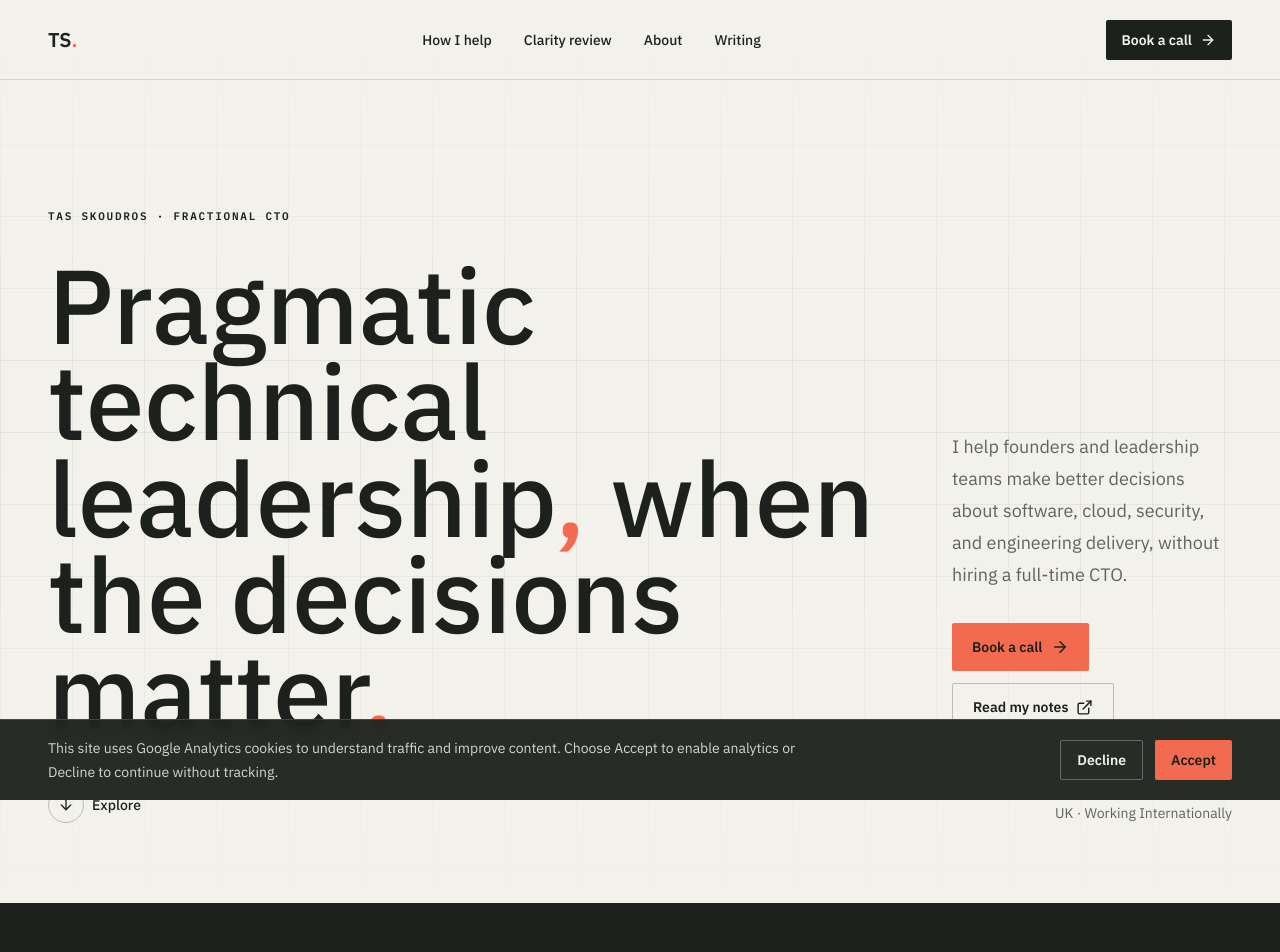
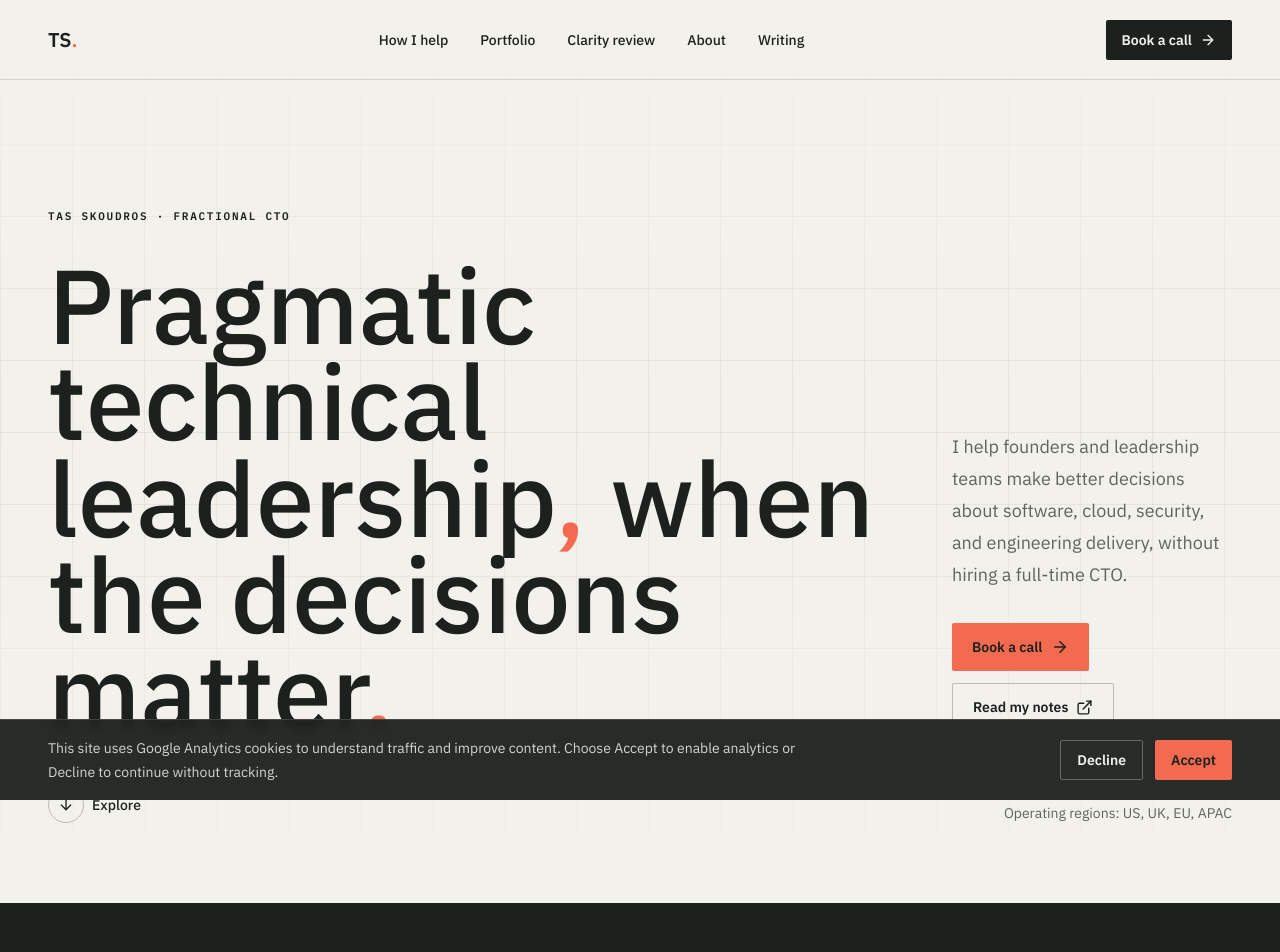
Before and after one commit to tasssko/tas.skoudros.com, a React (Vite) app: page / in a window 1280 px wide. Shown: the top 952 px of the page. Built offline with nearby package versions, Linux system fonts and the light colour scheme.

Commit message:
adding portfolio

```diff
--- a/src/App.tsx
+++ b/src/App.tsx
@@ -1,6 +1,6 @@
 import { useEffect, useState } from 'react'
 import { ArrowDown, ArrowRight, Check, Contact, ExternalLink, Mail } from 'lucide-react'
-import { reviewIncludes, site, situations, supportAreas } from './data/content'
+import { portfolioBusinesses, reviewIncludes, site, situations, supportAreas } from './data/content'
 
 const externalProps = { target: '_blank', rel: 'noreferrer' }
 const consentKey = 'tas_analytics_consent'
@@ -33,6 +33,7 @@ function App() {
           </a>
           <nav className="hidden items-center gap-8 text-sm font-medium md:flex" aria-label="Main navigation">
             <a className="nav-link" href="#work">How I help</a>
+            <a className="nav-link" href="#portfolio">Portfolio</a>
             <a className="nav-link" href="#review">Clarity review</a>
             <a className="nav-link" href="#about">About</a>
             <a className="nav-link" href={site.links.substack} {...externalProps}>Writing</a>
@@ -138,6 +139,30 @@ function App() {
           </div>
         </section>
 
+        <section id="portfolio" className="section-pad bg-ink text-paper">
+          <div className="page-shell">
+            <div className="section-heading">
+              <p className="eyebrow text-paper/55">Portfolio</p>
+              <h2 className="font-display text-4xl leading-tight sm:text-6xl">Businesses I build and support.</h2>
+            </div>
+            <div className="mt-14 grid gap-5 lg:grid-cols-2">
+              {portfolioBusinesses.map((business) => (
+                <article className="portfolio-card" key={business.name}>
+                  <p className="font-mono text-xs uppercase tracking-[0.14em] text-coral">{business.role}</p>
+                  <h3 className="mt-4 font-display text-3xl leading-tight">{business.name}</h3>
+                  <p className="mt-5 max-w-xl leading-7 text-paper/80">{business.summary}</p>
+                  <p className="mt-5 text-sm text-paper/65">{business.focus}</p>
+                  {business.link ? (
+                    <a className="mt-7 inline-flex items-center gap-2 font-semibold text-sun hover:text-paper" href={business.link} {...externalProps}>
+                      Visit business <ExternalLink size={16} />
+                    </a>
+                  ) : null}
+                </article>
+              ))}
+            </div>
+          </div>
+        </section>
+
         <section id="about" className="border-y border-ink/15 bg-white">
           <div className="page-shell grid lg:grid-cols-[0.72fr_1.28fr]">
             <div className="portrait-panel min-h-[420px] lg:min-h-[680px]">
--- a/src/data/content.ts
+++ b/src/data/content.ts
@@ -3,7 +3,7 @@ export const site = {
   role: 'Fractional CTO',
   description:
     'I help founders and leadership teams make better decisions about software, cloud, security, and engineering delivery, without hiring a full-time CTO.',
-  location: 'UK · Working Internationally',
+  location: 'Operating regions: US, UK, EU, APAC',
   email: 'hello@tas.skoudros.com',
   links: {
     book: 'https://calendar.app.google/pYXAUB9v4kSEJ2Aj7',
@@ -45,3 +45,22 @@ export const supportAreas = [
   'Security, resilience, and operational risk',
   'Hiring, vendors, and technical due diligence',
 ]
+
+export const portfolioBusinesses = [
+  {
+    name: 'StackTrack Inc',
+    role: 'Founder & Technical Advisor',
+    summary:
+      'A professional services business helping leadership teams improve engineering delivery, platform maturity, and technical governance.',
+    focus: 'Professional services · Platform engineering · Technical advisory · Delivery visibility',
+    link: 'https://stacktrack.com',
+  },
+  {
+    name: 'Servana Managed Services Ltd (trading as StackTrack UK)',
+    role: 'Director',
+    summary:
+      'The operating company behind StackTrack UK, delivering managed services, cloud operations support, and accountable technical delivery.',
+    focus: 'Managed services · Cloud operations · Security controls · Operational reliability',
+    link: 'https://stacktrack.com',
+  },
+]
--- a/src/index.css
+++ b/src/index.css
@@ -34,6 +34,7 @@
   .button-quiet { @apply border border-ink/25 hover:border-ink; }
   .expertise-item { @apply min-h-52 border-b border-paper/20 py-7 sm:border-b-0 sm:border-r sm:px-7 first:pl-0 last:border-r-0 last:pr-0; }
   .situation-row { @apply grid gap-5 border-b border-ink/20 py-8 md:grid-cols-[80px_1fr_0.8fr] md:gap-10 md:py-10; }
+  .portfolio-card { @apply rounded-sm border border-paper/20 bg-paper/5 p-6 sm:p-8; }
   .footer-link { @apply inline-flex items-center gap-2 transition-colors hover:text-coral; }
 }
 
```
